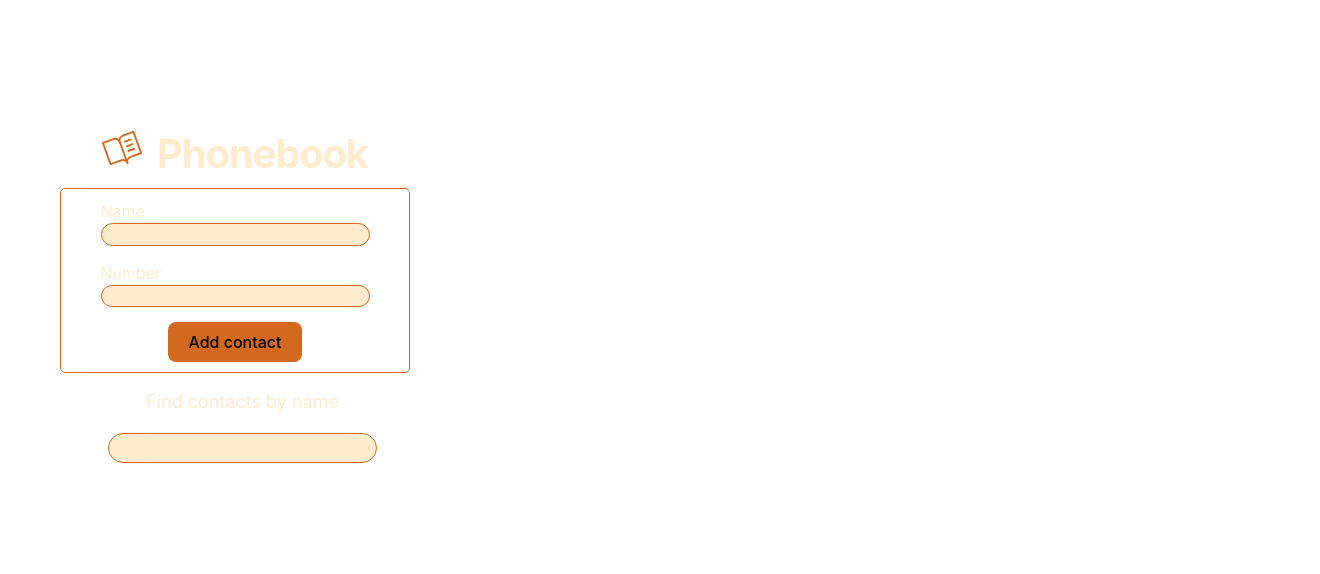
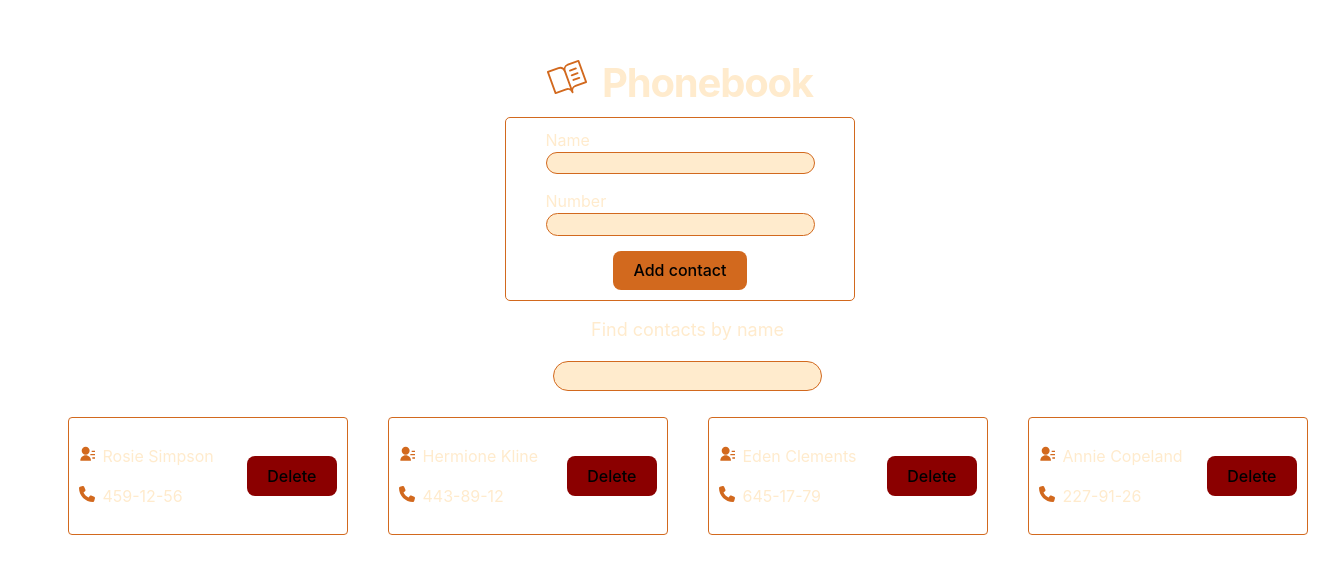
Before and after one commit to Ovoyana/goit-react-hw-06, a React (Vite) app: page / in a window 1280 px wide. Shown: the part 102-676 px from the top of the page, 1320 px wide, since content can reach past the window. Built offline with nearby package versions, Linux system fonts and the light colour scheme.

Commit message:
update main

```diff
--- a/src/components/ContactList/ContactList.jsx
+++ b/src/components/ContactList/ContactList.jsx
@@ -13,7 +13,7 @@ export default function ContactList() {
   console.log(searchContact);
 
   const filterContacts = contacts.filter((contact) => {
-   contact.name.toLowerCase().includes(searchContact.toLowerCase())
+   return contact.name.toLowerCase().includes(searchContact.toLowerCase())
 });
 
 
```
